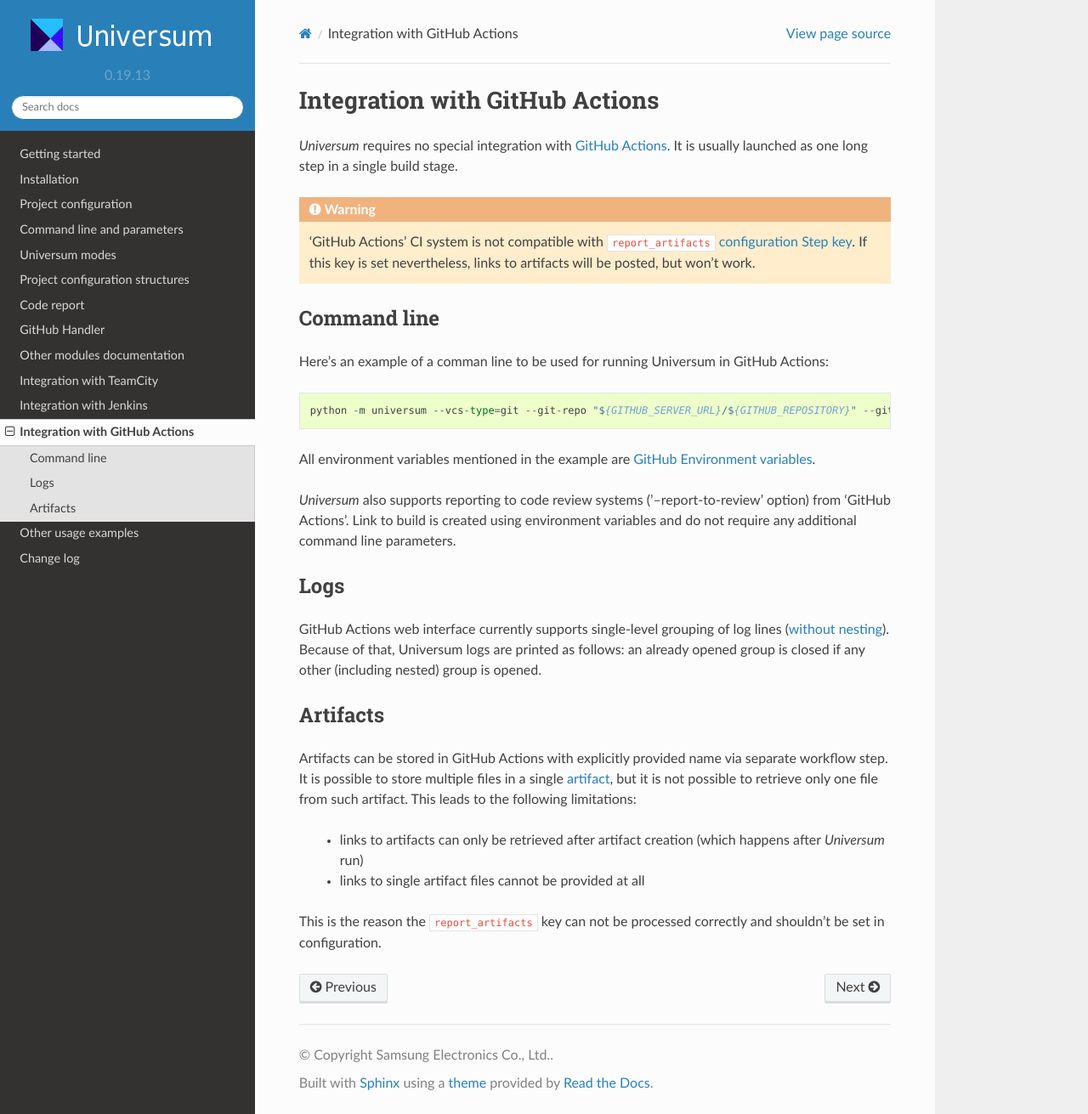
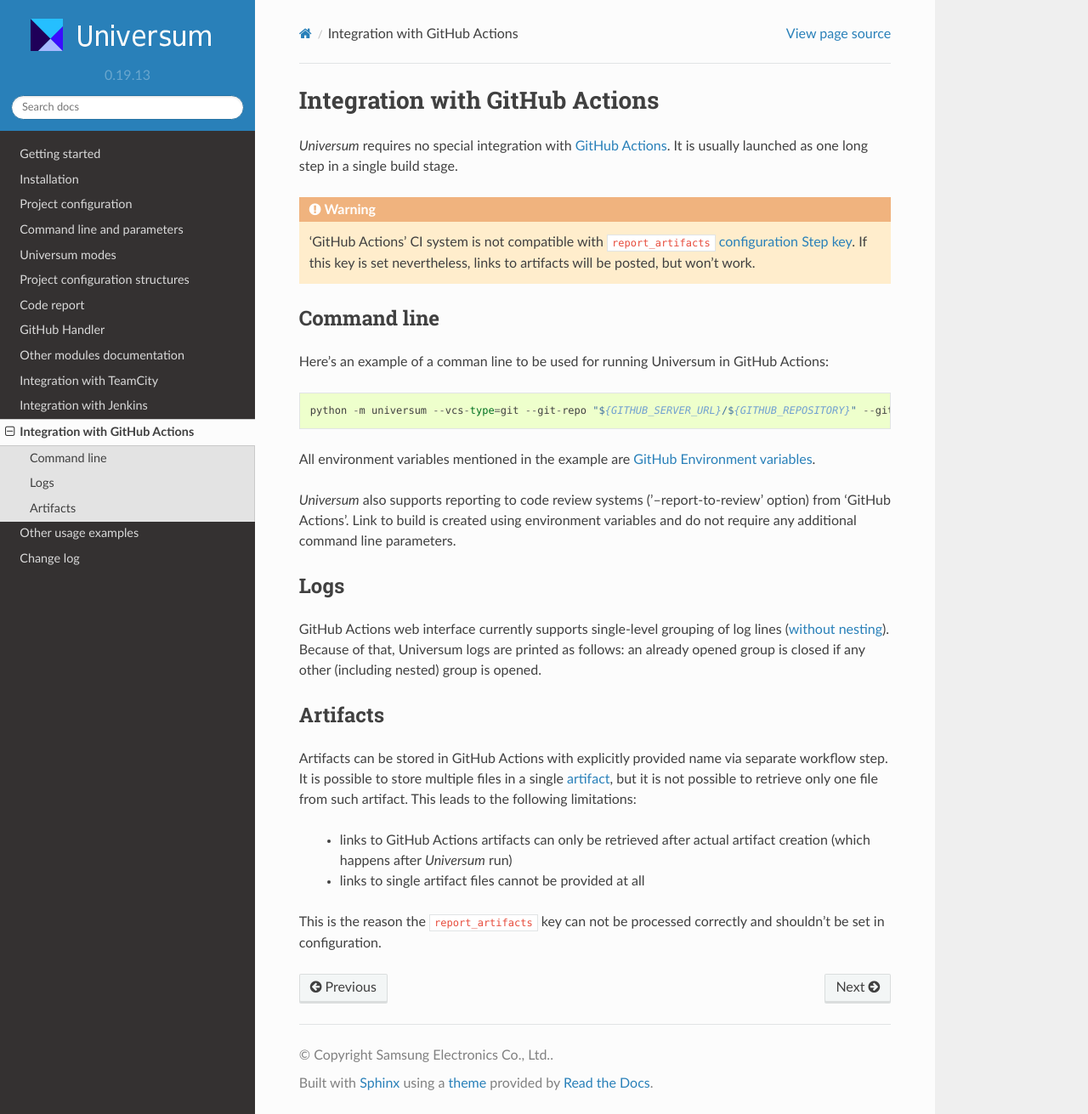
Before and after one commit to Samsung/Universum, a Sphinx documentation site: the page built from doc/github_actions.rst, in a window 1280 px wide and 1311 px high. Shown: the whole window at 85% size. Built offline with Sphinx 7.4.7 and the Read the Docs theme 2.0.0, drawn with Linux system fonts in a browser that asks for light colours.

Commit message:
more style fixes

```diff
--- a/doc/github_actions.rst
+++ b/doc/github_actions.rst
@@ -39,7 +39,8 @@
 <https://docs.github.com/en/actions/using-workflows/storing-workflow-data-as-artifacts>`_, but it is not possible to
 retrieve only one file from such artifact. This leads to the following limitations:
 
-    - links to artifacts can only be retrieved after artifact creation (which happens after `Universum` run)
+    - links to GitHub Actions artifacts can only be retrieved after actual artifact creation
+      (which happens after `Universum` run)
     - links to single artifact files cannot be provided at all
 
 This is the reason the ``report_artifacts`` key can not be processed correctly and shouldn't be set in configuration.
```
